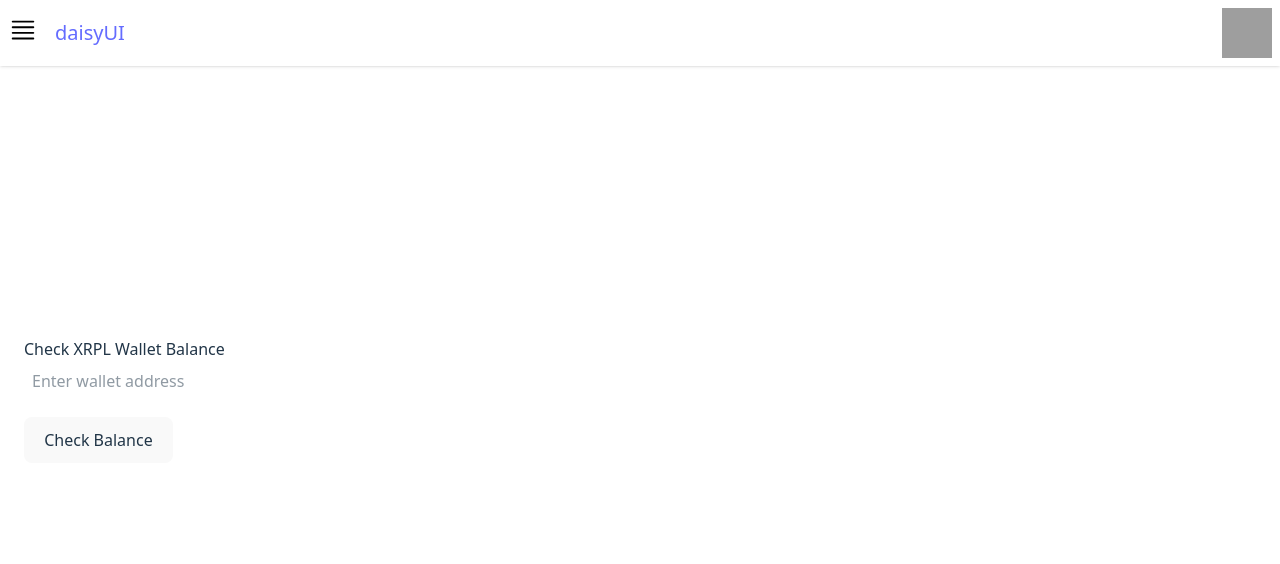
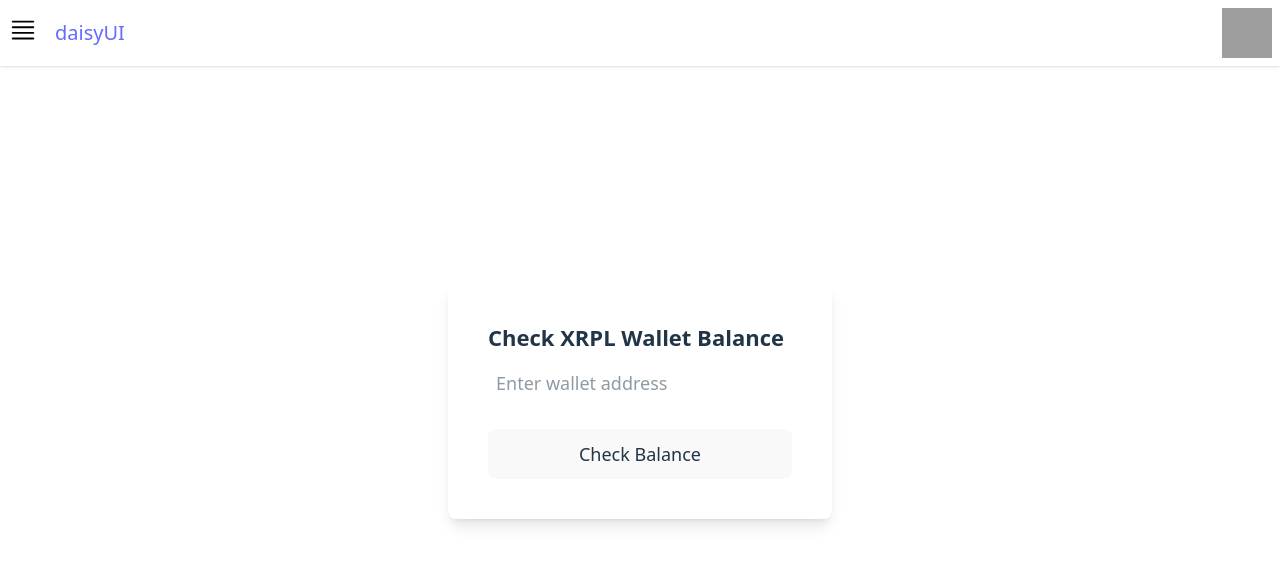
Before and after one commit to feliciahxy/EasyAHackathon, a React (Vite) app: page /check-balance in a window 1280 px wide. Shown: the top 564 px of the page. Built offline with nearby package versions, Linux system fonts and the light colour scheme; grey boxes are pictures that could not be loaded.

Commit message:
refined check-balance page

```diff
--- a/src/pages/CheckBalance.jsx
+++ b/src/pages/CheckBalance.jsx
@@ -40,8 +40,10 @@ function CheckBalance() {
   };
 
   return (
-    <div style={{ padding: '1.5rem', maxWidth: '500px' }}>
-      <h2>Check XRPL Wallet Balance</h2>
+    <div className="flex items-center justify-center w-screen">
+      <div className="card w-96 bg-base-100 card-xl shadow-lg">
+        <div className="card-body">
+          <h2 className="card-title">Check XRPL Wallet Balance</h2>
           <input
             type="text"
             value={address}
@@ -65,6 +67,8 @@ function CheckBalance() {
             </div>
           )}
         </div>
+      </div>
+    </div>
   );
 }
 
```
Lines whose indentation alone changed are shown as unchanged.
